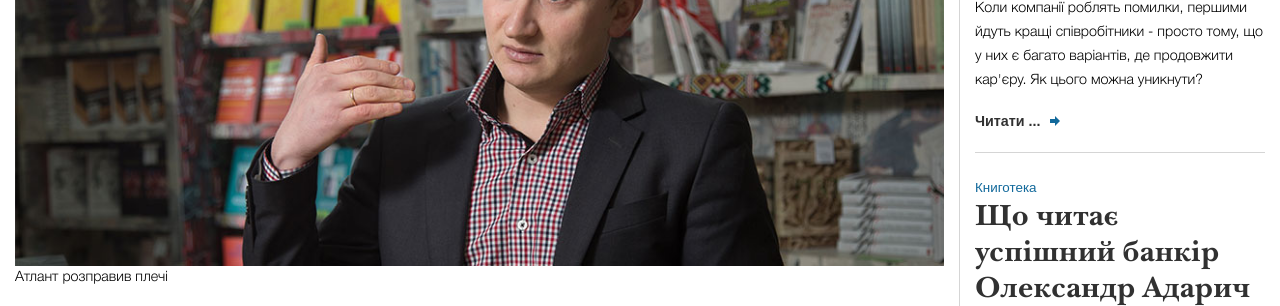
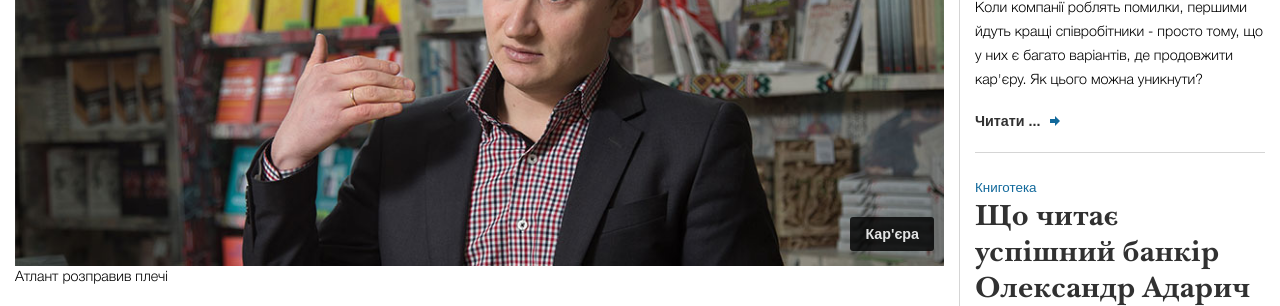
Before and after one commit to mdvs-pro/site-kfund-media, a website: page single.html in a window 1280 px wide. Shown: the part 643-949 px from the top of the page. Drawn offline with nearby package versions, Linux system fonts and the light colour scheme; a web font is replaced by a local one.

Commit message:
add post type to single main image

```diff
--- a/single.html
+++ b/single.html
@@ -185,10 +185,13 @@
             <article class="post">
                 <header class="entry-header">
                     <h1 class="entry-title post__h1"> Чому «Наш формат» відмовилося від етнокультурного «гетто»</h1>
-                    <figure>
-                        <img class="img--responsive" src="assets/images/single-post-big.jpg" alt="img-text">
-                        <figcaption>Атлант розправив плечі</figcaption>
-                    </figure>
+                        <figure>
+                            <div class="post__image post__image--figcaption">
+                                <img class="img--responsive" src="assets/images/single-post-big.jpg" alt="img-text">
+                                <span class="post__special">Кар'єра</span>
+                            </div>
+                            <figcaption>Атлант розправив плечі</figcaption>
+                        </figure>
                 </header><!-- .entry-header -->
 
                 <div class="entry-content row">
```
Also changed, not shown: src/partials/content.html (+7 -4 lines).
